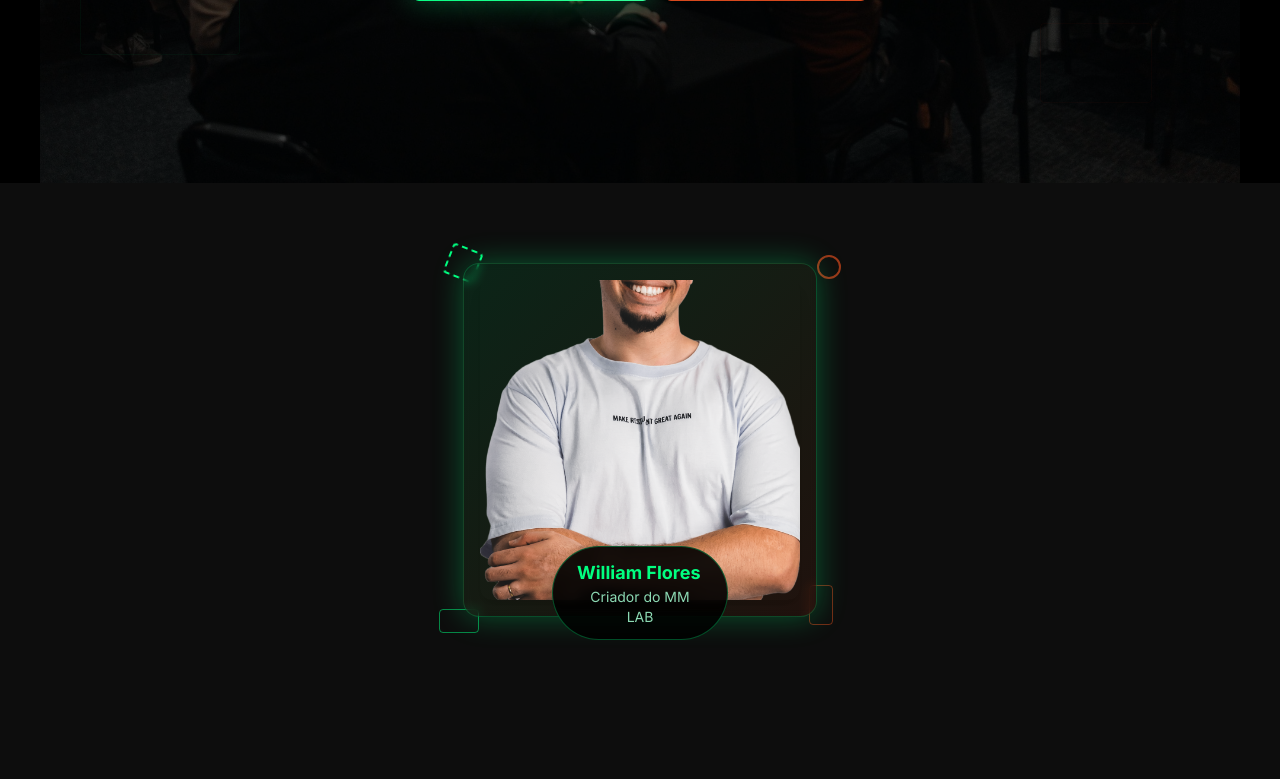
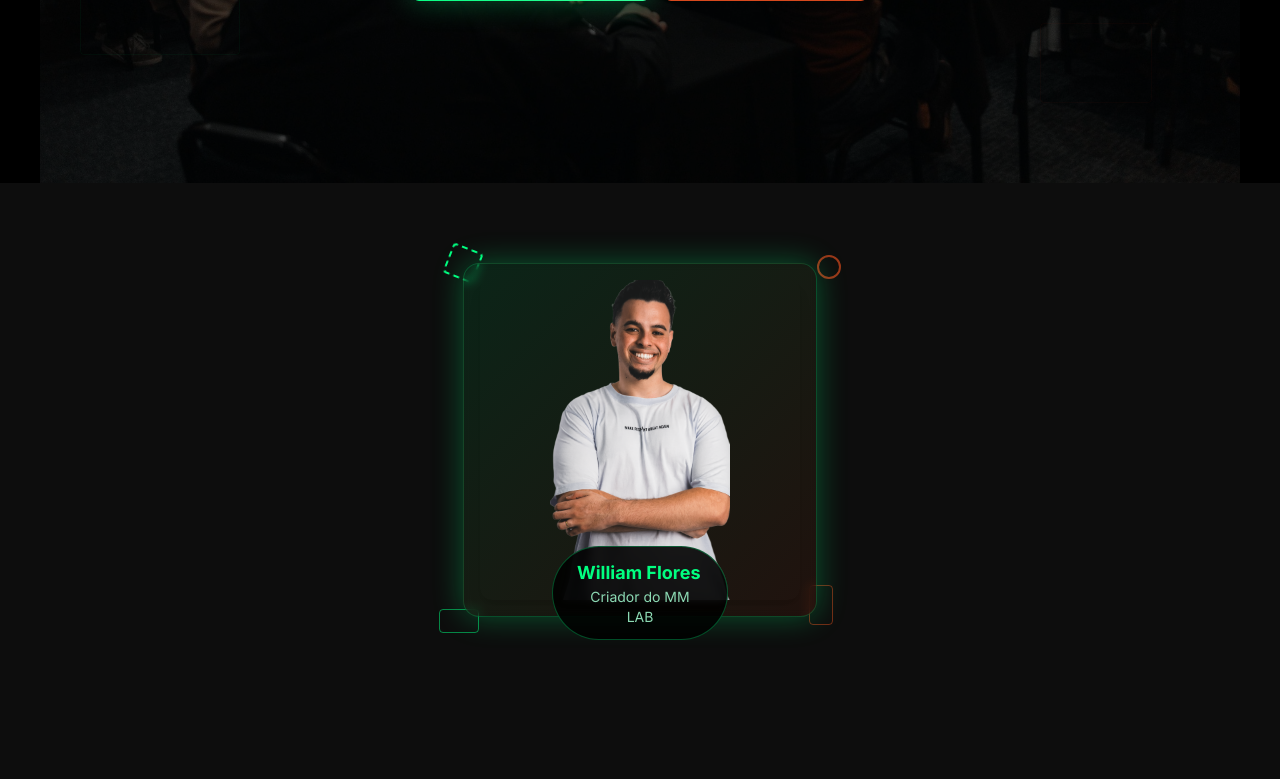
Before and after one commit to FoodVerso/mm-lab-landing-design, a React (Vite) app: page / in a window 1280 px wide. Shown: the part 617-1396 px from the top of the page. Built offline with nearby package versions, Linux system fonts and the light colour scheme.

Commit message:
Fix: Adjust photo cropping
The user reported that the photo was cropped. This commit adjusts the photo to ensure it is displayed in its entirety.

```diff
--- a/src/pages/Index.tsx
+++ b/src/pages/Index.tsx
@@ -74,7 +74,7 @@ const Index = () => {
                 <img
                   src="/lovable-uploads/b07bc6f2-f3ce-4050-a7c7-2db37f5fcd32.png"
                   alt="William Flores - Criador do MM LAB"
-                  className="w-80 h-80 object-cover rounded-xl shadow-lg"
+                  className="w-80 h-80 object-contain rounded-xl shadow-lg"
                 />
 
                 {/* Name Tag */}
```
